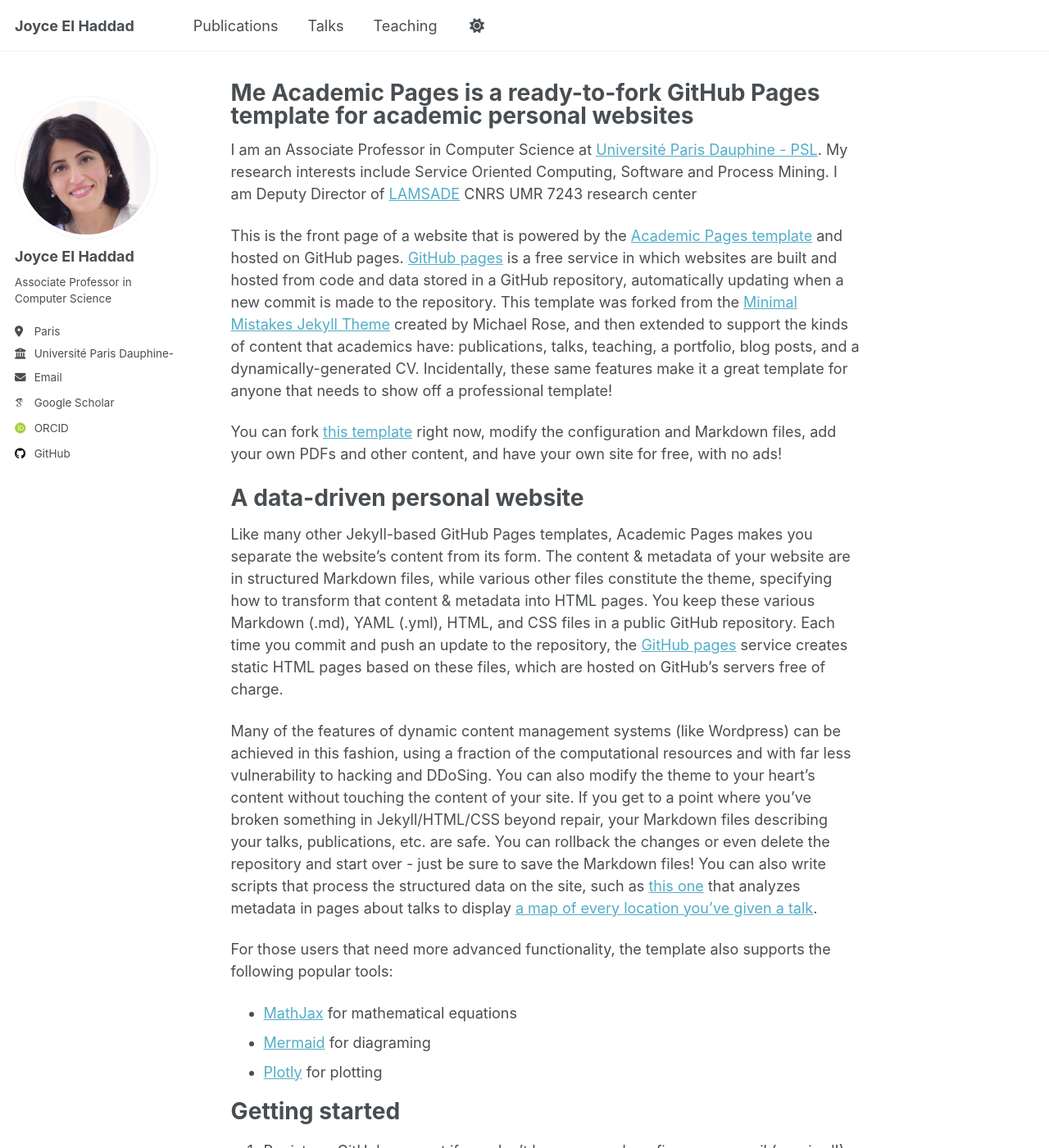
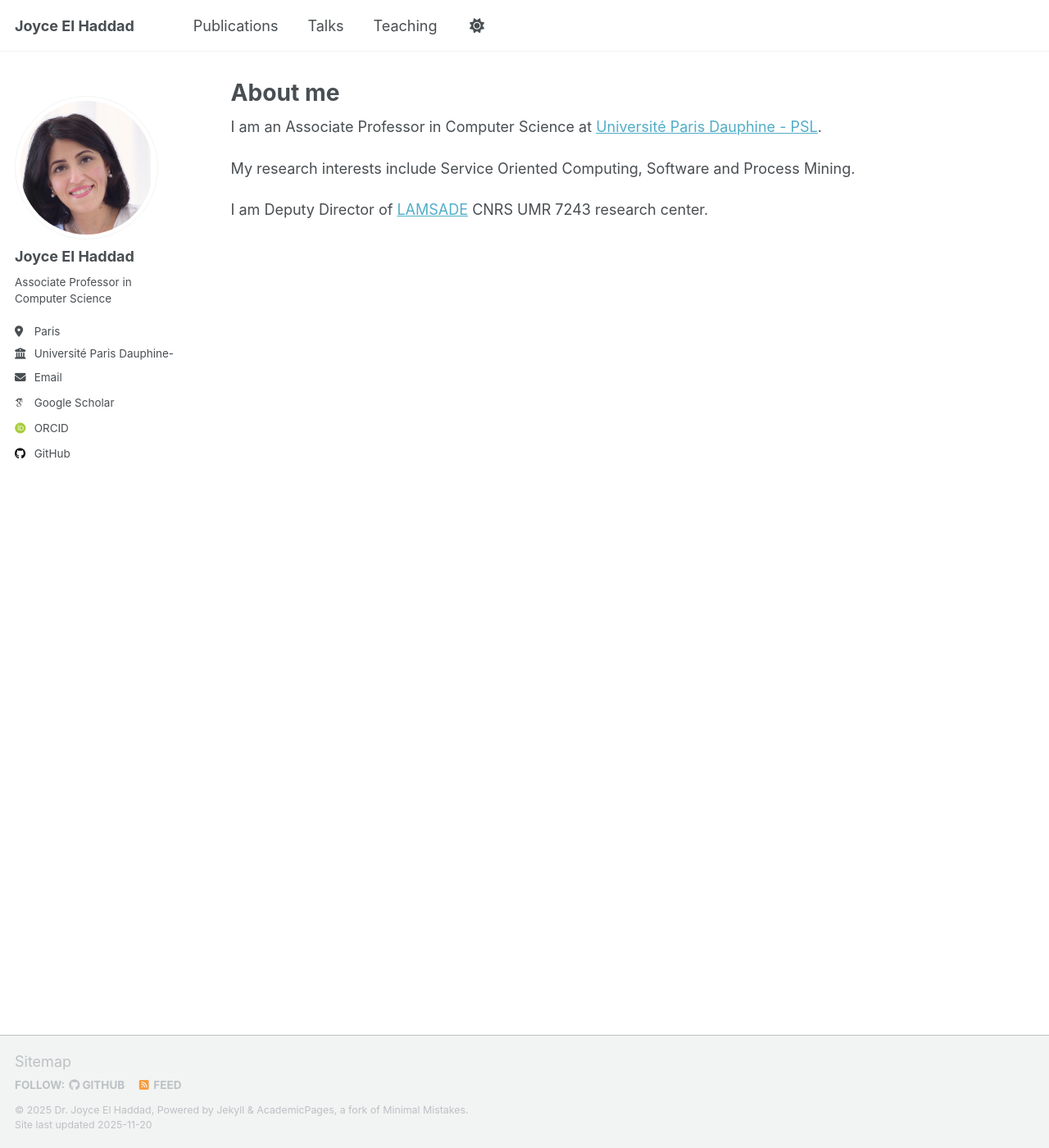
Before and after one commit to joyceelhaddad/joyceelhaddad.github.io, a Jekyll site: the page built from _pages/about.md, in a window 1280 px wide and 1400 px high. Shown: the whole window at 82% size. Built offline with Jekyll 4.4.1, drawn with Linux system fonts in a browser that asks for light colours; some web fonts are replaced; a script that is not in the unit is left out; some of the changed text lies outside the part shown.

Commit message:
Update about.md
comments for all the content

```diff
--- a/_pages/about.md
+++ b/_pages/about.md
@@ -1,16 +1,19 @@
 ---
 permalink: /
-title: "Me Academic Pages is a ready-to-fork GitHub Pages template for academic personal websites"
+title: "About me"
 author_profile: true
 redirect_from:
   - /about/
   - /about.html
 ---
 
-I am an Associate Professor in Computer Science at [Université Paris Dauphine - PSL](https://dauphine.psl.eu/). My research interests include Service Oriented Computing, Software and Process Mining.
-I am Deputy Director of [LAMSADE](https://www.lamsade.dauphine.fr/) CNRS UMR 7243 research center
+I am an Associate Professor in Computer Science at [Université Paris Dauphine - PSL](https://dauphine.psl.eu/).
 
-This is the front page of a website that is powered by the [Academic Pages template](https://github.com/academicpages/academicpages.github.io) and hosted on GitHub pages. [GitHub pages](https://pages.github.com) is a free service in which websites are built and hosted from code and data stored in a GitHub repository, automatically updating when a new commit is made to the repository. This template was forked from the [Minimal Mistakes Jekyll Theme](https://mmistakes.github.io/minimal-mistakes/) created by Michael Rose, and then extended to support the kinds of content that academics have: publications, talks, teaching, a portfolio, blog posts, and a dynamically-generated CV. Incidentally, these same features make it a great template for anyone that needs to show off a professional template!
+My research interests include Service Oriented Computing, Software and Process Mining.
+
+I am Deputy Director of [LAMSADE](https://www.lamsade.dauphine.fr/) CNRS UMR 7243 research center.
+
+<!--This is the front page of a website that is powered by the [Academic Pages template](https://github.com/academicpages/academicpages.github.io) and hosted on GitHub pages. [GitHub pages](https://pages.github.com) is a free service in which websites are built and hosted from code and data stored in a GitHub repository, automatically updating when a new commit is made to the repository. This template was forked from the [Minimal Mistakes Jekyll Theme](https://mmistakes.github.io/minimal-mistakes/) created by Michael Rose, and then extended to support the kinds of content that academics have: publications, talks, teaching, a portfolio, blog posts, and a dynamically-generated CV. Incidentally, these same features make it a great template for anyone that needs to show off a professional template!
 
  You can fork [this template](https://github.com/academicpages/academicpages.github.io) right now, modify the configuration and Markdown files, add your own PDFs and other content, and have your own site for free, with no ads!
 
@@ -57,3 +60,4 @@ Example: editing a Markdown file for a talk
 For more info
 ------
 More info about configuring Academic Pages can be found in [the guide](https://academicpages.github.io/markdown/), the [growing wiki](https://github.com/academicpages/academicpages.github.io/wiki), and you can always [ask a question on GitHub](https://github.com/academicpages/academicpages.github.io/discussions). The [guides for the Minimal Mistakes theme](https://mmistakes.github.io/minimal-mistakes/docs/configuration/) (which this theme was forked from) might also be helpful.
+-->
```
